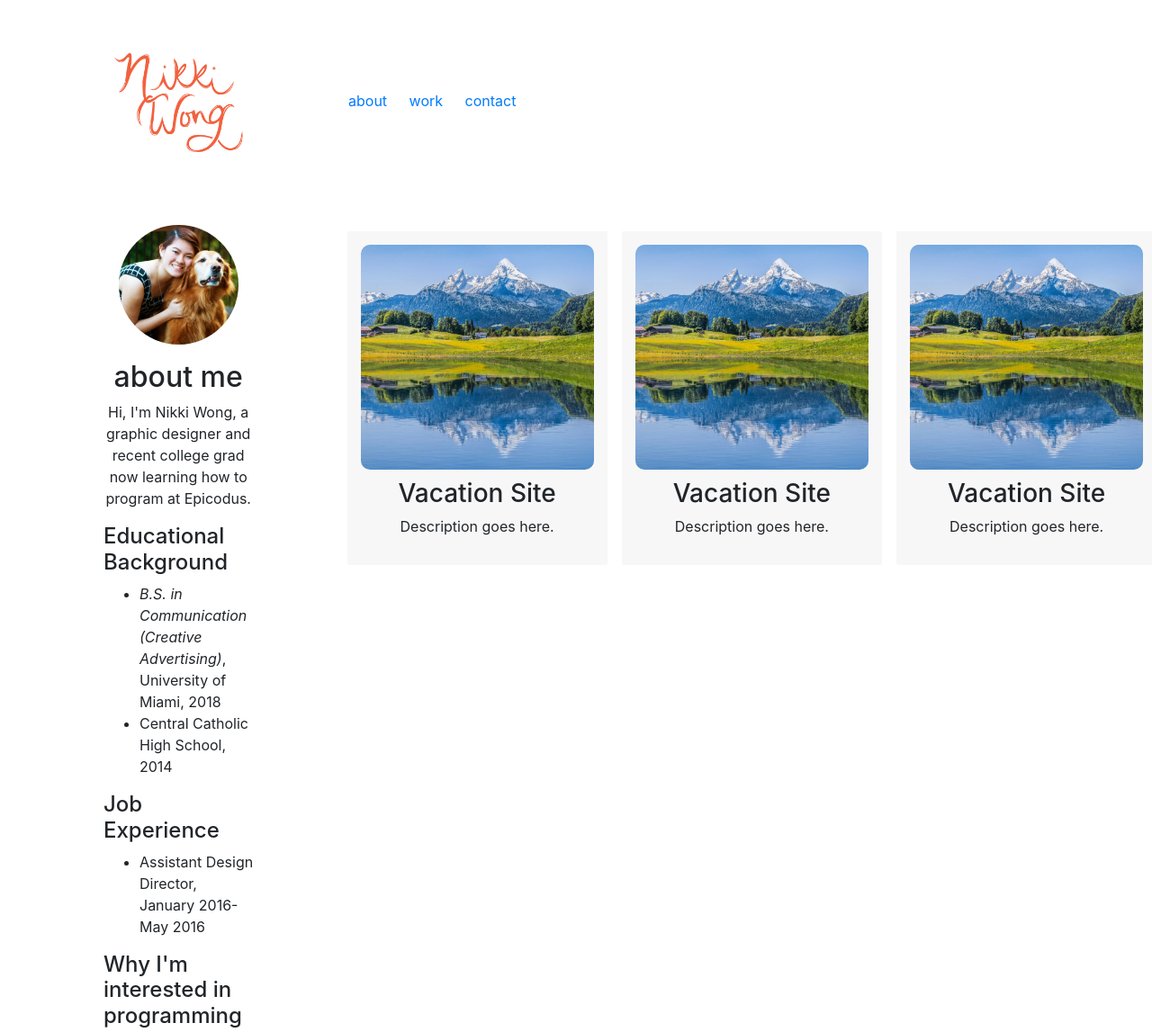
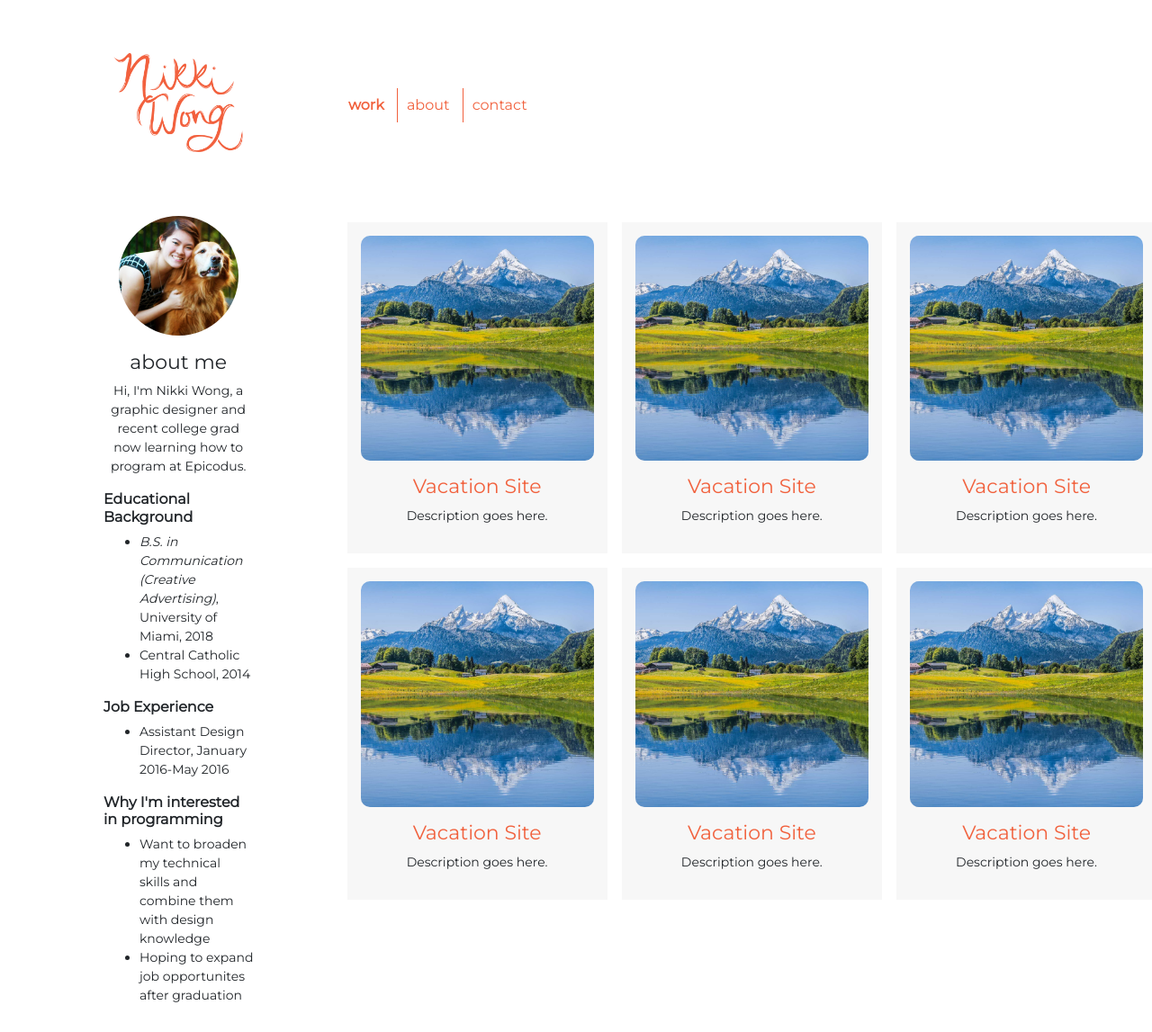
Before and after one commit to nikkiawong/profile-site, a plain HTML site: page index.html in a window 1280 px wide. Shown: the top 1147 px of the page at 90% size. Drawn offline with Linux system fonts and the light colour scheme.

Commit message:
set up rest of grid and styled text and links

```diff
--- a/css/styles.css
+++ b/css/styles.css
@@ -1,4 +1,8 @@
 /* full body */
+body {
+  font-family: 'Montserrat', sans-serif;
+}
+
 .container {
   margin-top: 50px;
   margin-left: 100px;
@@ -8,12 +12,32 @@
 
 p {
   text-align: center;
+  font-size: 14px;
+}
+
+a {
+  color: #f1613d;
+  font-size: 16px;
+}
+
+a:hover {
+  background-color: #f1613d;
+  color: white;
+  text-decoration: none;
+}
+
+.bold {
+  font-weight: bold;
+}
+
+li {
+  font-size: 14px;
 }
 
 /* header */
 img.header {
   width: 15%;
-  padding-bottom: 55px;
+  padding-bottom: 45px;
 }
 
 /* nav bar */
@@ -25,19 +49,30 @@ img.header {
 }
 
 .nav > ul {
-  margin-top: 50px;
+  margin-top: 55px;
   list-style-type: none;
 }
 
 .nav > ul > li {
   display: inline;
   padding: 10px;
+  border-left: 1px solid #f1613d;
+}
+
+li#work {
+  border: none;
 }
 
 /* sidebar */
 
 h2 {
   text-align: center;
+  font-size: 22px;
+}
+
+h4 {
+  font-size: 16px;
+  font-weight: bold;
 }
 
 .italic {
@@ -72,7 +107,6 @@ h2 {
 .col-md-4 {
   background-color: #f7f7f7;
   border: 8px solid white;
-  border-radius: 10px;
   box-sizing: border-box;
   padding: 15px;
 }
@@ -87,6 +121,10 @@ h3 {
   padding-top: 10px;
 }
 
+h3 > a {
+  font-size: 22px;
+}
+
 a > img:hover {
   opacity: 0.75;
 }
--- a/index.html
+++ b/index.html
@@ -3,6 +3,7 @@
     <meta charset="utf-8">
     <link href="css/bootstrap.css" rel="stylesheet" type="text/css" media="all">
     <link rel="stylesheet" type="text/css" href="css/styles.css">
+    <link href="https://fonts.googleapis.com/css?family=Montserrat" rel="stylesheet">
     <title>Nikki Wong Design</title>
   </head>
 
@@ -15,8 +16,8 @@
       <!-- nav bar -->
       <div class="nav">
         <ul>
+          <li id="work"><a href="#"><span class="bold">work</span></a></li>
           <li><a href="#">about</a></li>
-          <li><a href="#">work</a></li>
           <li><a href="#">contact</a></li>
         </ul>
       </div>
@@ -55,25 +56,53 @@
           <!-- project link 1 -->
           <div class="col-md-4">
             <a href="https://github.com/nikkiawong/vacation-site"><img src="img/switzerland.jpg" alt="swiss alps"></a>
-            <h3>Vacation Site</h3>
+            <h3><a href="https://github.com/nikkiawong/vacation-site">Vacation Site</a></h3>
             <p>Description goes here.</p>
           </div>
 
           <!-- project link 2 -->
           <div class="col-md-4">
             <a href="https://github.com/nikkiawong/vacation-site"><img src="img/switzerland.jpg" alt="swiss alps"></a>
-            <h3>Vacation Site</h3>
+            <h3><a href="https://github.com/nikkiawong/vacation-site">Vacation Site</a></h3>
             <p>Description goes here.</p>
           </div>
 
           <!-- project link 3 -->
           <div class="col-md-4">
             <a href="https://github.com/nikkiawong/vacation-site"><img src="img/switzerland.jpg" alt="swiss alps"></a>
-            <h3>Vacation Site</h3>
+            <h3><a href="https://github.com/nikkiawong/vacation-site">Vacation Site</a></h3>
             <p>Description goes here.</p>
           </div>
 
         </div>
+
+        <!-- row 2 -->
+        <div class="row">
+          <!-- project link 4 -->
+          <div class="col-md-4">
+            <a href="https://github.com/nikkiawong/vacation-site"><img src="img/switzerland.jpg" alt="swiss alps"></a>
+            <h3><a href="https://github.com/nikkiawong/vacation-site">Vacation Site</a></h3>
+            <p>Description goes here.</p>
+          </div>
+
+          <!-- project link 5 -->
+          <div class="col-md-4">
+            <a href="https://github.com/nikkiawong/vacation-site"><img src="img/switzerland.jpg" alt="swiss alps"></a>
+            <h3><a href="https://github.com/nikkiawong/vacation-site">Vacation Site</a></h3>
+            <p>Description goes here.</p>
+          </div>
+
+          <!-- project link 6 -->
+          <div class="col-md-4">
+            <a href="https://github.com/nikkiawong/vacation-site"><img src="img/switzerland.jpg" alt="swiss alps"></a>
+            <h3><a href="https://github.com/nikkiawong/vacation-site">Vacation Site</a></h3>
+            <p>Description goes here.</p>
+          </div>
+
+        </div>
+
+
+
         </div>
       </div>
 
```
